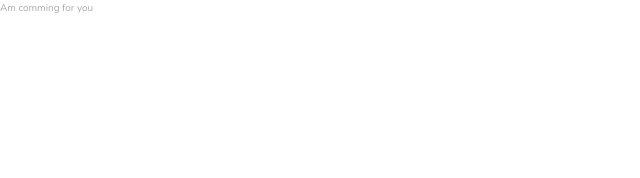
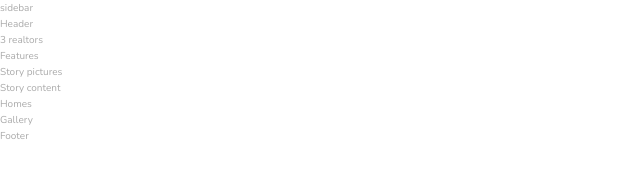
Before and after one commit to wemali05/grid, a website: page index.html in a window 1280 px wide. Shown: the whole page, without its empty margins (0-640 px from the left). Drawn offline with nearby package versions, Linux system fonts and the light colour scheme.

Commit message:
page layout

```diff
--- a/index.html
+++ b/index.html
@@ -12,6 +12,40 @@
         <title>nexter &mdash; your home, your freedom</title>
     </head>
     <body class="container">
-       Am comming for you
+     <div class="sidebar">
+         sidebar
+     </div>
+
+     <header class="header">
+         Header
+     </header>
+
+     <div class="realtors">
+         3 realtors
+     </div>
+
+     <section class="features">
+        Features
+     </section>
+
+     <div class="story_pictures">
+        Story pictures
+     </div>
+
+     <div class="story_content">
+         Story content
+     </div>
+
+     <section class="homes">
+         Homes
+     </section>
+
+     <section class="gallery">
+         Gallery
+     </section>
+
+     <section class="footer">
+         Footer
+     </section>
     </body>
 </html>
```
